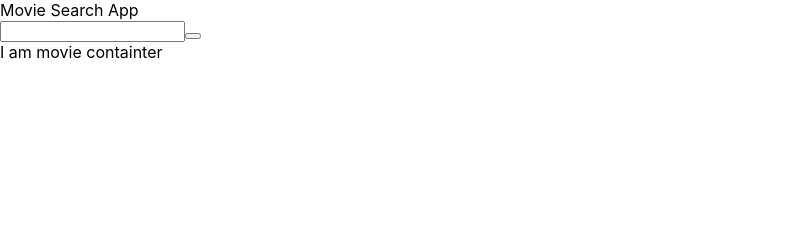
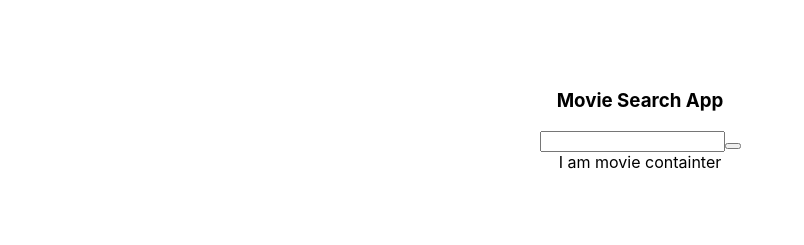
Before and after one commit to minheekangg/groupnine-movie, a React app in the folder movie-search/: page / in a window 1280 px wide. Shown: the whole page, without its empty margins (0-804 px from the left). Built offline with nearby package versions, Linux system fonts and the light colour scheme.

Commit message:
added initial styling

```diff
--- a/movie-search/src/Components/App.css
+++ b/movie-search/src/Components/App.css
@@ -1,38 +1,10 @@
 .App {
   text-align: center;
-}
-
-.App-logo {
-  height: 40vmin;
-  pointer-events: none;
-}
-
-@media (prefers-reduced-motion: no-preference) {
-  .App-logo {
-    animation: App-logo-spin infinite 20s linear;
-  }
+  max-width: 1000px;
+  margin: 0 auto;
+  padding: 70px 10px;
 }
 
 .App-header {
-  background-color: #282c34;
-  min-height: 100vh;
-  display: flex;
-  flex-direction: column;
-  align-items: center;
-  justify-content: center;
-  font-size: calc(10px + 2vmin);
-  color: white;
+  font-weight: bold;
 }
-
-.App-link {
-  color: #61dafb;
-}
-
-@keyframes App-logo-spin {
-  from {
-    transform: rotate(0deg);
-  }
-  to {
-    transform: rotate(360deg);
-  }
-}
--- a/movie-search/src/Components/App.js
+++ b/movie-search/src/Components/App.js
@@ -2,6 +2,8 @@ import React from 'react';
 
 import Search from './Search';
 import MovieContainer from './Movie-Container';
+
+import './App.css';
 
 console.log(process.env)
 
@@ -9,7 +11,7 @@ function App() {
   return (
     <div className="App">
       <header className="App-header">
-        Movie Search App
+        <h3>Movie Search App</h3>
       </header>
       <Search />
       <MovieContainer />
```
